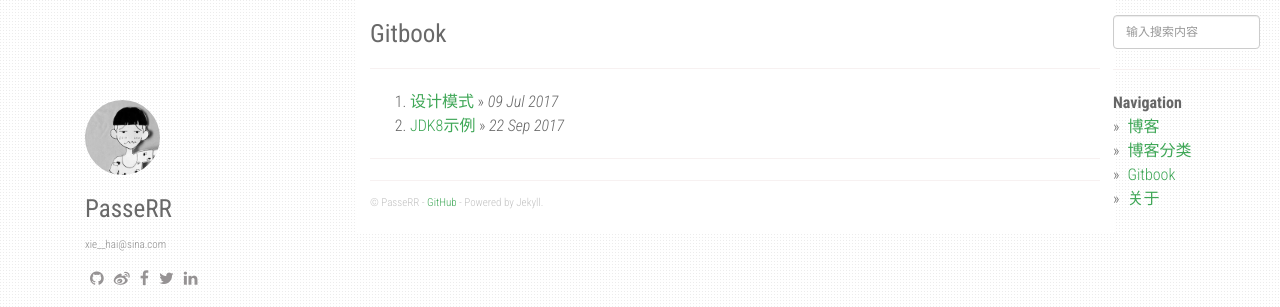
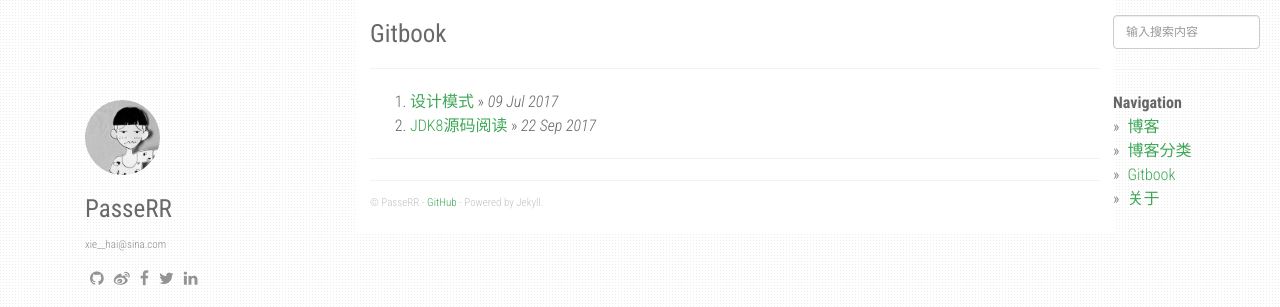
Before and after one commit to PasseRR/passerr.github.io, a Jekyll site: the page built from gitbook.html, in a window 1280 px wide. Shown: the top 307 px of the page. Built offline with Jekyll 4.4.1, drawn with Linux system fonts in a browser that asks for light colours; nearby versions of some CDN libraries.

Commit message:
update gitbook title

```diff
--- a/_data/gitbooks.yml
+++ b/_data/gitbooks.yml
@@ -2,6 +2,6 @@
   url: /DesignPatterns/gitbook
   date: 2017-07-09
 
-- name: JDK8示例
+- name: JDK8源码阅读
   url: /Java-Example/gitbook
   date: 2017-09-22
```
